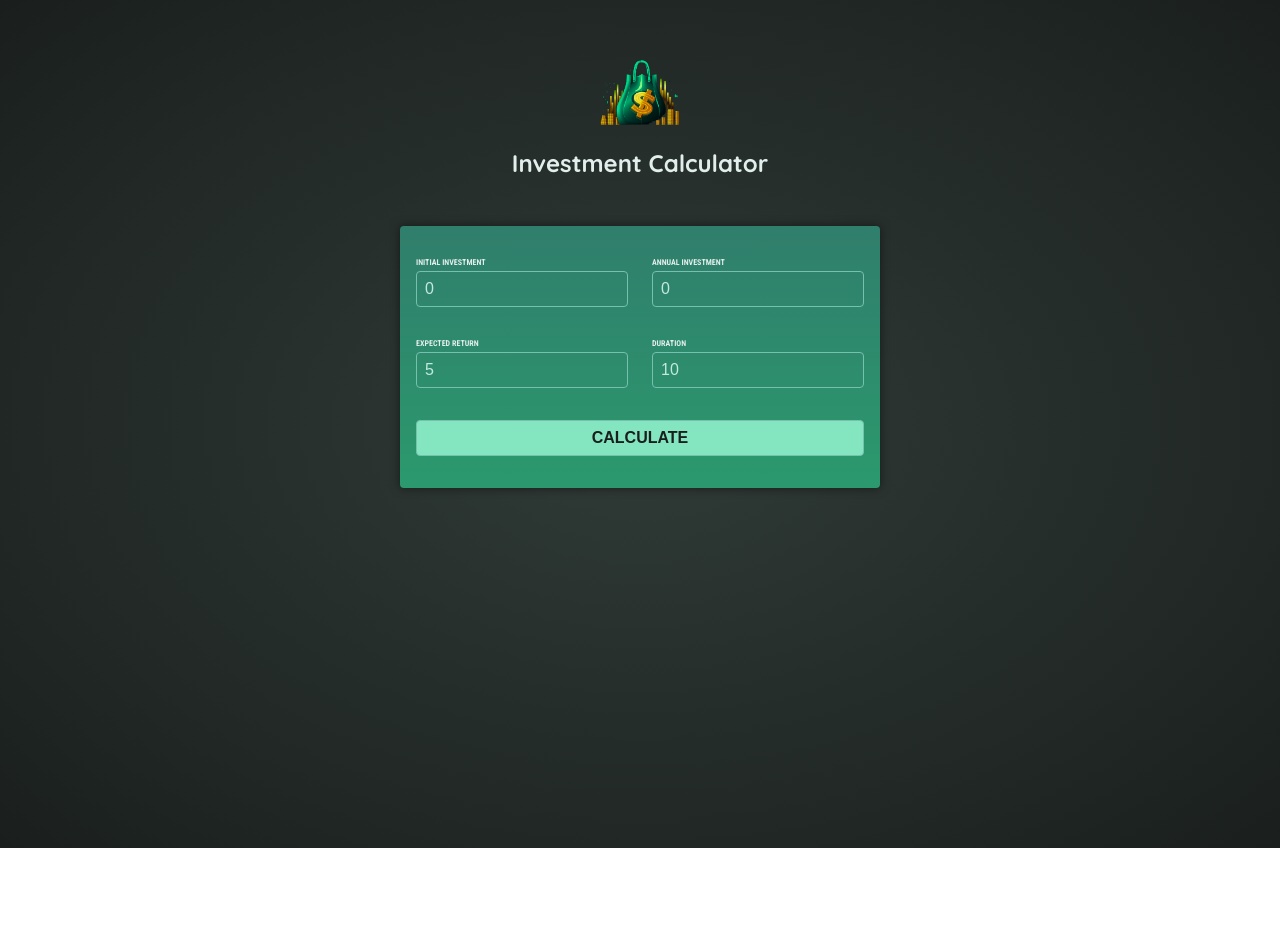
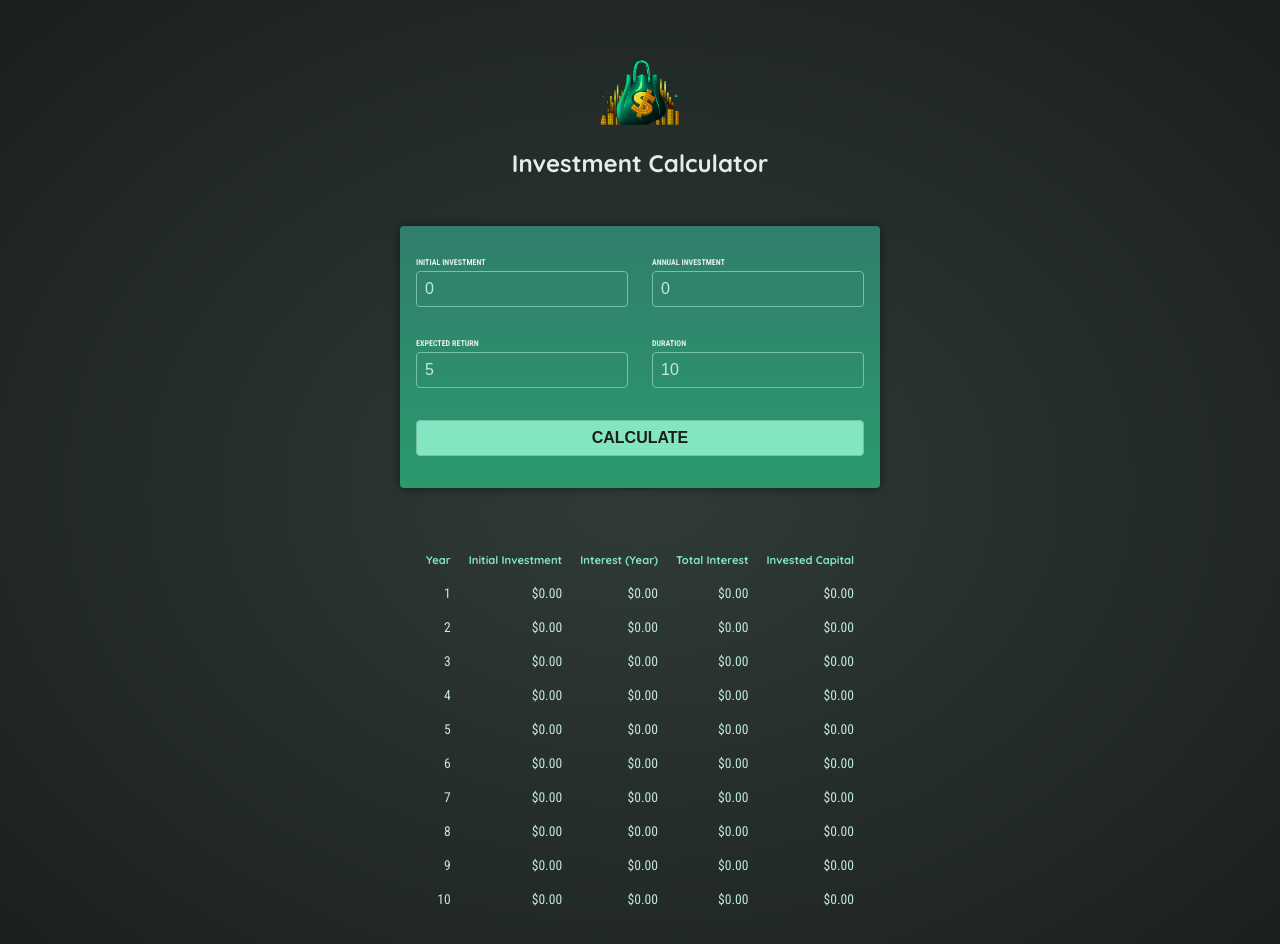
Before and after one commit to HoangPhuong22/Angular-Calculator, an Angular app: page / in a window 1280 px wide. Both pictures are taken after a click on the button "CALCULATE". Shown: the top 944 px of the page. Before the commit the page ends 848 px from the top, so only its background shows below. Built offline with nearby package versions, Linux system fonts and the light colour scheme.

Commit message:
complete  mission calculator

```diff
--- a/src/app/app.component.html
+++ b/src/app/app.component.html
@@ -1,2 +1,3 @@
 <app-header/>
-<app-user/>
+<app-user (calculator)="onCalculateInvestmentResults($event)"/>
+<app-investment-result [results]="resultsData()"/>
--- a/src/app/app.component.ts
+++ b/src/app/app.component.ts
@@ -1,19 +1,29 @@
-import { Component } from '@angular/core';
+import { Component, signal } from '@angular/core';
 import { RouterOutlet } from '@angular/router';
 import { HeaderComponent } from "./header/header.component";
 import { UserComponent } from "./user/user.component";
+import type { InvestmentInput } from './investment-input.model';
+import { InvestmentResultComponent } from "./investment-result/investment-result.component";
 
 @Component({
   selector: 'app-root',
   standalone: true,
-  imports: [RouterOutlet, HeaderComponent, UserComponent],
+  imports: [RouterOutlet, HeaderComponent, UserComponent, InvestmentResultComponent],
   templateUrl: './app.component.html',
   styleUrl: './app.component.css'
 })
 export class AppComponent {
-  calculateInvestmentResults(data: {
-    initialInvestment: number, duration: number, expectedReturn: number, annualInvestment: number
-  }) {
+
+  resultsData = signal<{
+    year: number,
+    interest: number,
+    valueEndOfYear: number,
+    annualInvestment: number,
+    totalInterest: number,
+    totalAmountInvested: number,
+  }[] | undefined>(undefined);
+
+  onCalculateInvestmentResults(data: InvestmentInput) {
     const { initialInvestment, duration, expectedReturn, annualInvestment } = data;
     const annualData = [];
     let investmentValue = initialInvestment;
@@ -33,8 +43,7 @@ export class AppComponent {
         totalAmountInvested: initialInvestment + annualInvestment * year,
       });
     }
-
-    return annualData;
+    this.resultsData.set(annualData);
   }
 
 }
--- /dev/null
+++ b/src/app/investment-input.model.ts
@@ -0,0 +1,6 @@
+export interface InvestmentInput {
+    initialInvestment: number,
+    duration: number,
+    expectedReturn: number,
+    annualInvestment: number
+}
--- /dev/null
+++ b/src/app/investment-result/investment-result.component.css
@@ -0,0 +1,17 @@
+table {
+    max-width: 50rem;
+    margin: 2rem auto;
+    padding: 1rem;
+    table-layout: fixed;
+    border-spacing: 1rem;
+    text-align: right;
+}
+table thead {
+    font-size: 0.7rem;
+    color: #83e6c0;
+}
+table tbody {
+    font-family: "Roboto Condensed", sans-serif;
+    font-size: 0.85rem;
+    color: #c2e9e0;
+}
--- /dev/null
+++ b/src/app/investment-result/investment-result.component.html
@@ -0,0 +1,26 @@
+@if(!results()) {
+    <p class="center"> Please enter some values and press "Calculate"</p>
+}@else{
+    <table>
+        <thead>
+            <tr>
+                <th>Year</th>
+                <th>Initial Investment</th>
+                <th>Interest (Year) </th>
+                <th>Total Interest</th>
+                <th>Invested Capital</th>
+            </tr>
+        </thead>
+        <tbody>
+            @for(data of results(); track data.year) {
+                <tr>
+                    <td>{{ data.year }}</td>
+                    <td>{{ data.valueEndOfYear | currency}}</td>
+                    <td>{{ data.interest | currency }}</td>
+                    <td>{{ data.totalInterest | currency }}</td>
+                    <td>{{ data.totalAmountInvested |currency }}</td>
+                </tr>
+            }
+        </tbody>
+    </table>
+}
--- /dev/null
+++ b/src/app/investment-result/investment-result.component.ts
@@ -0,0 +1,28 @@
+import { CurrencyPipe } from '@angular/common';
+import { Component, Input, input } from '@angular/core';
+
+@Component({
+  selector: 'app-investment-result',
+  standalone: true,
+  imports: [CurrencyPipe],
+  templateUrl: './investment-result.component.html',
+  styleUrl: './investment-result.component.css'
+})
+export class InvestmentResultComponent {
+  results = input<{
+    year: number,
+    interest: number,
+    valueEndOfYear: number,
+    annualInvestment: number,
+    totalInterest: number,
+    totalAmountInvested: number,
+  }[]>()
+  // @Input() results?: {
+  //   year: number,
+  //   interest: number,
+  //   valueEndOfYear: number,
+  //   annualInvestment: number,
+  //   totalInterest: number,
+  //   totalAmountInvested: number,
+  // }[];
+}
--- a/src/app/user/user.component.ts
+++ b/src/app/user/user.component.ts
@@ -1,5 +1,6 @@
-import { Component } from '@angular/core';
+import { Component, EventEmitter, Output, output, signal } from '@angular/core';
 import { FormsModule } from '@angular/forms';
+import { InvestmentInput } from '../investment-input.model';
 @Component({
   selector: 'app-user',
   standalone: true,
@@ -8,14 +9,23 @@ import { FormsModule } from '@angular/forms';
   styleUrl: './user.component.css'
 })
 export class UserComponent {
-
-  enteredInitialInvestment = '0';
-  enteredAnnualInvestment = '0';
-  enteredExpectedReturn = '5';
-  enteredDuration = '10';
+  // @Output() calculator = new EventEmitter<InvestmentInput>();
+  calculator = output<InvestmentInput>()
+  enteredInitialInvestment = signal('0');
+  enteredAnnualInvestment = signal('0');
+  enteredDuration = signal('10');
+  enteredExpectedReturn = signal('5');
 
   onSubmit() {
-    console.log('Form Submitted!');
-    console.log(this.enteredInitialInvestment);
+    this.calculator.emit({
+      initialInvestment: +this.enteredInitialInvestment(),
+      duration: +this.enteredDuration(),
+      expectedReturn: +this.enteredExpectedReturn(),
+      annualInvestment: +this.enteredAnnualInvestment(),
+    });
+    this.enteredInitialInvestment = signal('0');
+    this.enteredAnnualInvestment = signal('0');
+    this.enteredDuration = signal('10');
+    this.enteredExpectedReturn = signal('5');
   }
 }
```
Also changed, not shown: src/investment-results.ts (deleted, +0 -26 lines).
